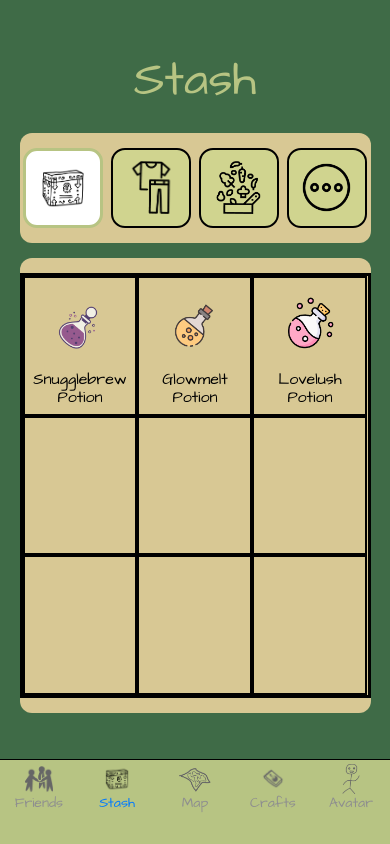
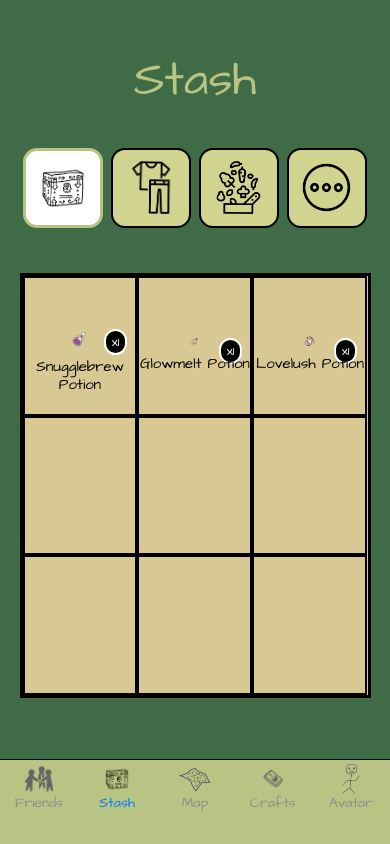
Before and after one commit to Bat-player16/Chosen, a React Native app: screen /Stash in a window 390 px wide. Built offline with nearby package versions, Linux system fonts and the light colour scheme.

Commit message:
Add Item Counter in Stash

```diff
--- a/Screens/Stash/StashScreen.jsx
+++ b/Screens/Stash/StashScreen.jsx
@@ -18,49 +18,48 @@ export default function StashScreen({ route }) {
   const [showCraftConfirmation, setShowCraftConfirmation] = useState(false);
   const fadeAnim = useRef(new Animated.Value(0)).current;
 
-  // Initial items - now as state so we can add to it
   const [items, setItems] = useState({
     Stash: [
       {
         image: require('../../assets/Images/Purple-Potion.png'),
         name: 'Snugglebrew Potion',
-        description:
-          'You got this potion from Celestial island. This potion will grant you a calm, warm aura that brings comfort to those around you...',
+        description: 'You got this potion from Celestial island...',
+        count: 1,
       },
       {
         image: require('../../assets/Images/Yellow-Potion.png'),
         name: 'Glowmelt Potion',
-        description:
-          'Found deep within the Mountainous island caves. This potion glows gently and is said to melt away fear, giving you renewed courage...',
+        description: 'Found deep within the Mountainous island caves...',
+        count: 1,
       },
       {
         image: require('../../assets/Images/Pink-Potion.png'),
         name: 'Lovelush Potion',
-        description:
-          'Discovered near the Aquatic island\'s coral springs. A bubbly potion that sparks joy, creativity, and affectionate energy...',
+        description: 'Discovered near the Aquatic island’s coral springs...',
+        count: 1,
       },
     ],
 
     Clothes: [
-      { image: require('../../assets/Images/Shirt.png'), name: 'Shirt' },
-      { image: require('../../assets/Images/Pants.png'), name: 'Pants' },
-      { image: require('../../assets/Images/Glasses.png'), name: 'Glasses' },
-      { image: require('../../assets/Images/Tie.png'), name: 'Tie' },
-      { image: require('../../assets/Images/Hat.png'), name: 'Hat' },
-      { image: require('../../assets/Images/Fedora.png'), name: 'Fedora' },
+      { image: require('../../assets/Images/Shirt.png'), name: 'Shirt', count: 1 },
+      { image: require('../../assets/Images/Pants.png'), name: 'Pants', count: 1 },
+      { image: require('../../assets/Images/Glasses.png'), name: 'Glasses', count: 1 },
+      { image: require('../../assets/Images/Tie.png'), name: 'Tie', count: 1 },
+      { image: require('../../assets/Images/Hat.png'), name: 'Hat', count: 1 },
+      { image: require('../../assets/Images/Fedora.png'), name: 'Fedora', count: 1 },
     ],
 
     Food: [
-      { image: require('../../assets/Images/Pizza.png'), name: 'Poppy Pizza' },
-      { image: require('../../assets/Images/Bread.png'), name: 'Bountiful Bread' },
-      { image: require('../../assets/Images/Rice.png'), name: 'Rich Rice' },
-      { image: require('../../assets/Images/Jellyfish.png'), name: 'Jellyfish Jingle' },
+      { image: require('../../assets/Images/Pizza.png'), name: 'Poppy Pizza', count: 1 },
+      { image: require('../../assets/Images/Bread.png'), name: 'Bountiful Bread', count: 1 },
+      { image: require('../../assets/Images/Rice.png'), name: 'Rich Rice', count: 1 },
+      { image: require('../../assets/Images/Jellyfish.png'), name: 'Jellyfish Jingle', count: 1 },
     ],
 
     More: [
-      { image: require('../../assets/Images/Potato.png'), name: 'Potato' },
-      { image: require('../../assets/Images/Statue.png'), name: 'Statue' },
-      { image: require('../../assets/Images/NFT.png'), name: 'NFT Artifact' },
+      { image: require('../../assets/Images/Potato.png'), name: 'Potato', count: 1 },
+      { image: require('../../assets/Images/Statue.png'), name: 'Statue', count: 1 },
+      { image: require('../../assets/Images/NFT.png'), name: 'NFT Artifact', count: 1 },
     ],
   });
 
@@ -71,39 +70,40 @@ export default function StashScreen({ route }) {
     { id: 'More', icon: require('../../assets/Images/More.png') },
   ];
 
-  // Handle crafted item from navigation
   useEffect(() => {
     if (route?.params?.craftedItem) {
       const craftedItem = route.params.craftedItem;
 
-      // Add the crafted item to the Stash category
-      setItems(prevItems => ({
-        ...prevItems,
-        Stash: [...prevItems.Stash, craftedItem]
-      }));
+      setItems((prev) => {
+        const stash = [...prev.Stash];
 
-      // Ensure we're on the Stash category
+        const existingIndex = stash.findIndex((i) => i.name === craftedItem.name);
+
+        if (existingIndex !== -1) {
+          stash[existingIndex].count += 1;
+        } else {
+          stash.push({ ...craftedItem, count: 1 });
+        }
+
+        return { ...prev, Stash: stash };
+      });
+
       setActiveCategory('Stash');
 
-      // Show confirmation image
       setShowCraftConfirmation(true);
 
-      // Fade in animation
       Animated.timing(fadeAnim, {
         toValue: 1,
-        duration: 300,
+        duration: 250,
         useNativeDriver: true,
       }).start();
 
-      // Fade out after 1.2 seconds, then hide
       setTimeout(() => {
         Animated.timing(fadeAnim, {
           toValue: 0,
-          duration: 300,
+          duration: 250,
           useNativeDriver: true,
-        }).start(() => {
-          setShowCraftConfirmation(false);
-        });
+        }).start(() => setShowCraftConfirmation(false));
       }, 1200);
     }
   }, [route?.params?.craftedItem]);
@@ -111,25 +111,21 @@ export default function StashScreen({ route }) {
   const currentItems = items[activeCategory];
 
   const openItemModal = (item) => {
-    if (!item.name) return;
     setSelectedItem(item);
     setItemModalVisible(true);
   };
 
   const closeModal = () => {
+    setSelectedItem(null);
     setItemModalVisible(false);
-    setSelectedItem(null);
   };
 
   return (
     <View style={styles.container}>
-
-      {/* Title */}
       <View style={styles.titleContainer}>
         <Text style={styles.title}>Stash</Text>
       </View>
 
-      {/* Top Category Bar */}
       <View style={styles.categoryBar}>
         {categories.map((cat) => (
           <CategoryButton
@@ -141,7 +137,6 @@ export default function StashScreen({ route }) {
         ))}
       </View>
 
-      {/* Inventory Block */}
       <View style={styles.inventoryWrapper}>
         <View style={styles.inventoryGrid}>
           {Array.from({ length: 9 }).map((_, index) => {
@@ -152,17 +147,18 @@ export default function StashScreen({ route }) {
                 key={index}
                 style={styles.gridCell}
                 onPress={() => item && openItemModal(item)}
-                activeOpacity={item ? 0.7 : 1}
               >
                 {item && (
-                  <>
-                    <Image
-                      source={item.image}
-                      style={styles.itemImage}
-                      resizeMode="contain"
-                    />
+                  <View style={styles.itemWrapper}>
+                    <Image source={item.image} style={styles.itemImage} resizeMode="contain" />
+
+                    {/* Counter ALWAYS shown */}
+                    <View style={styles.counterBadge}>
+                      <Text style={styles.counterText}>x{item.count}</Text>
+                    </View>
+
                     <Text style={styles.itemName}>{item.name}</Text>
-                  </>
+                  </View>
                 )}
               </TouchableOpacity>
             );
@@ -170,12 +166,10 @@ export default function StashScreen({ route }) {
         </View>
       </View>
 
-      {/* ITEM POPUP MODAL */}
       <Modal animationType="fade" transparent={true} visible={itemModalVisible}>
         <Pressable style={styles.modalOverlay} onPress={closeModal}>
           <Pressable style={styles.modalCard}>
 
-            {/* Close Button */}
             <TouchableOpacity style={styles.closeButton} onPress={closeModal}>
               <Text style={styles.closeText}>X</Text>
             </TouchableOpacity>
@@ -183,16 +177,8 @@ export default function StashScreen({ route }) {
             {selectedItem && (
               <>
                 <Text style={styles.modalTitle}>{selectedItem.name}</Text>
-
-                <Image
-                  source={selectedItem.image}
-                  style={styles.modalImage}
-                  resizeMode="contain"
-                />
-
-                <Text style={styles.modalDescription}>
-                  {selectedItem.description}
-                </Text>
+                <Image source={selectedItem.image} style={styles.modalImage} resizeMode="contain" />
+                <Text style={styles.modalDescription}>{selectedItem.description}</Text>
               </>
             )}
 
@@ -200,7 +186,6 @@ export default function StashScreen({ route }) {
         </Pressable>
       </Modal>
 
-      {/* CRAFT CONFIRMATION POPUP */}
       {showCraftConfirmation && (
         <Animated.View style={[styles.craftConfirmationOverlay, { opacity: fadeAnim }]}>
           <Image
@@ -245,7 +230,7 @@ const styles = StyleSheet.create({
 
   categoryBar: {
     width: '90%',
-    backgroundColor: Colors.card || '#d8c894',
+    backgroundColor: Colors.card,
     borderRadius: 12,
     paddingVertical: 15,
     flexDirection: 'row',
@@ -265,7 +250,7 @@ const styles = StyleSheet.create({
   },
 
   activeCategory: {
-    backgroundColor: '#ffffff',
+    backgroundColor: '#fff',
     borderColor: Colors.main,
     borderWidth: 3,
   },
@@ -278,7 +263,7 @@ const styles = StyleSheet.create({
   inventoryWrapper: {
     width: '90%',
     height: '60%',
-    backgroundColor: '#d8c894',
+    backgroundColor: Colors.card,
     borderRadius: 12,
     paddingVertical: 15,
   },
@@ -289,6 +274,7 @@ const styles = StyleSheet.create({
     flexWrap: 'wrap',
     borderWidth: 3,
     borderColor: '#000',
+    backgroundColor: '#d8c894', // full tan grid
   },
 
   gridCell: {
@@ -298,21 +284,45 @@ const styles = StyleSheet.create({
     borderColor: '#000',
     justifyContent: 'center',
     alignItems: 'center',
+    backgroundColor: '#d8c894',
+  },
+
+  itemWrapper: {
+    width: '100%',
+    alignItems: 'center',
+    position: 'relative',
   },
 
   itemImage: {
-    width: '80%',
-    height: '60%',
-    marginBottom: 4,
+    width: '85%',
+    height: '65%',
+    marginBottom: 6,
   },
 
   itemName: {
     fontFamily: 'main',
-    fontSize: 16,
+    fontSize: 15,
     color: '#000',
     textAlign: 'center',
     lineHeight: 18,
-    paddingHorizontal: 4,
+  },
+
+  counterBadge: {
+    position: 'absolute',
+    top: 4,
+    right: 8,
+    backgroundColor: '#000',
+    borderRadius: 12,
+    paddingHorizontal: 6,
+    paddingVertical: 2,
+    borderWidth: 2,
+    borderColor: '#fff',
+  },
+
+  counterText: {
+    color: '#fff',
+    fontFamily: 'main',
+    fontSize: 13,
   },
 
   modalOverlay: {
@@ -331,12 +341,6 @@ const styles = StyleSheet.create({
     paddingHorizontal: 25,
     alignItems: 'center',
     position: 'relative',
-
-    shadowColor: '#000',
-    shadowOffset: { width: 0, height: 4 },
-    shadowOpacity: 0.2,
-    shadowRadius: 6,
-    elevation: 6,
   },
 
   closeButton: {
@@ -362,7 +366,6 @@ const styles = StyleSheet.create({
     fontSize: 32,
     fontFamily: 'main',
     marginBottom: 20,
-    textAlign: 'center',
   },
 
   modalImage: {
@@ -374,23 +377,21 @@ const styles = StyleSheet.create({
   modalDescription: {
     fontSize: 18,
     fontFamily: 'main',
+    textAlign: 'center',
     lineHeight: 26,
-    textAlign: 'center',
-    paddingHorizontal: 10,
   },
 
-  // Craft Confirmation Popup
   craftConfirmationOverlay: {
     position: 'absolute',
     top: 0,
     left: 0,
     right: 0,
     bottom: 0,
-    backgroundColor: 'rgba(0, 0, 0, 0.3)',
+    backgroundColor: 'rgba(0,0,0,0.3)',
     justifyContent: 'center',
     alignItems: 'center',
-    zIndex: 1000,
   },
+
   craftConfirmationImage: {
     width: '80%',
     height: '50%',
```
